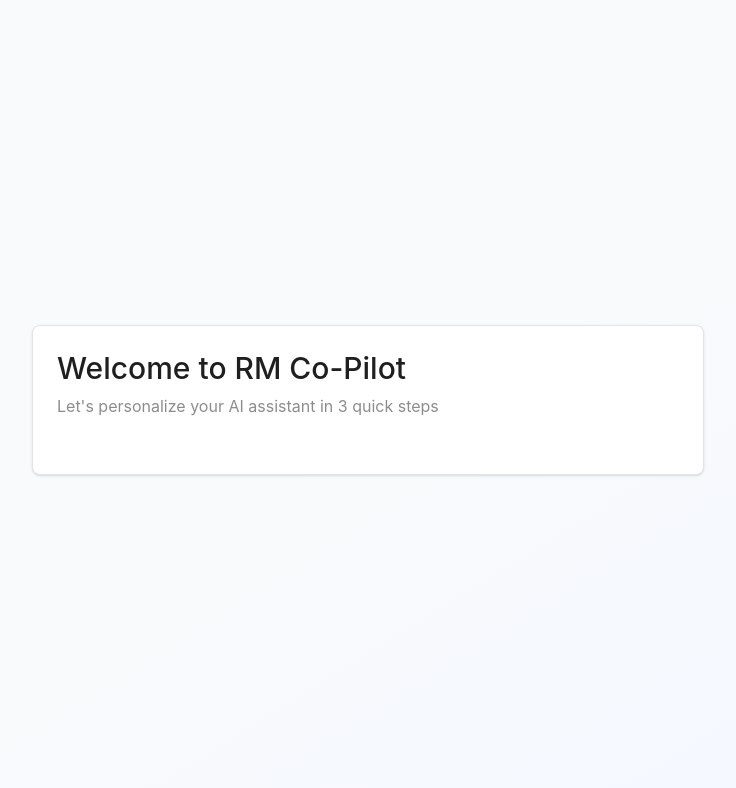
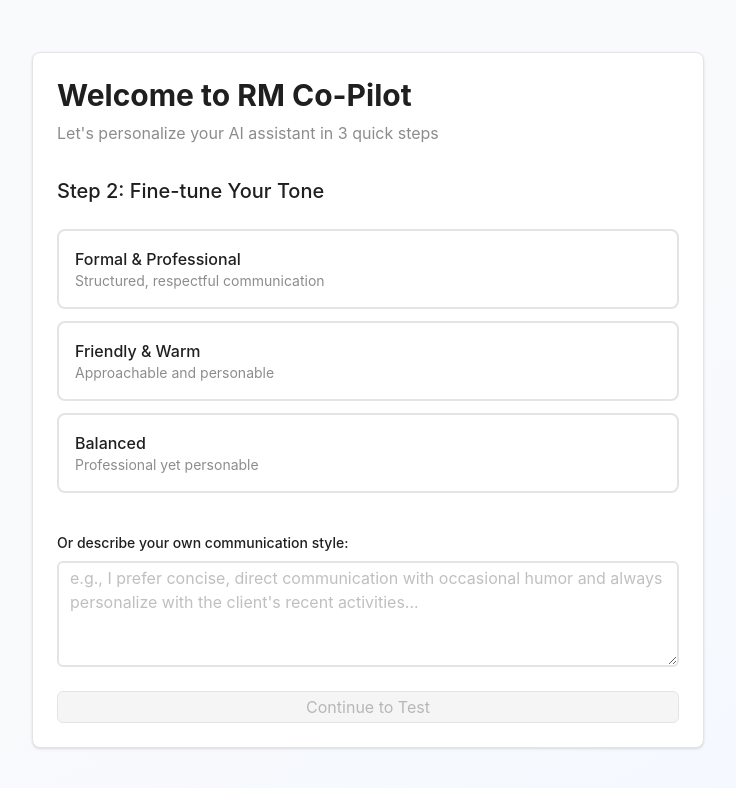
Before and after one commit to HoangHoang1408/vpbank-challenge-agentify, a Next.js app in the folder agentify-web/: page / in a window 1280 px wide. Both pictures are taken after a click on the element 640 px from the left and 409 px from the top of the page. Shown: the top 788 px of the page, without its empty margins (272-1008 px from the left). Built offline with nearby package versions, Linux system fonts and the light colour scheme; what @ant-design/nextjs-registry would draw is missing.

Commit message:
feat: add choose tone

```diff
--- a/agentify-web/app/_components/ChooseMethod.tsx
+++ b/agentify-web/app/_components/ChooseMethod.tsx
@@ -24,7 +24,7 @@ const ChooseMethod: FC<Props> = ({ handleMethodSelect }) => {
           onClick={() => handleMethodSelect('email')}
         >
           <div className="flex gap-4">
-            <LuMail size={32} />
+            <LuMail className="w-8 h-8" />
             <div>
               <Title level={4} className="mb-1!">
                 Connect Email
@@ -41,7 +41,7 @@ const ChooseMethod: FC<Props> = ({ handleMethodSelect }) => {
           onClick={() => handleMethodSelect('tone')}
         >
           <div className="flex gap-4">
-            <LuMessageSquare size={32} className="text-primary" />
+            <LuMessageSquare className="w-8 h-8 text-primary" />
             <div>
               <Title level={4} className="mb-1!">
                 Choose Communication Tone
--- /dev/null
+++ b/agentify-web/app/_components/ChooseTone.tsx
@@ -0,0 +1,115 @@
+'use client';
+
+import { cn } from '@/lib/utils';
+import { Method, Step } from '@/types';
+import { Button, Card, Input, Typography } from 'antd';
+import { type FC } from 'react';
+import { LuCircleCheck } from 'react-icons/lu';
+
+const { Title, Paragraph } = Typography;
+const { TextArea } = Input;
+
+const TONE_OPTIONS = [
+  {
+    id: 'formal',
+    label: 'Formal & Professional',
+    description: 'Structured, respectful communication',
+  },
+  {
+    id: 'friendly',
+    label: 'Friendly & Warm',
+    description: 'Approachable and personable',
+  },
+  {
+    id: 'balanced',
+    label: 'Balanced',
+    description: 'Professional yet personable',
+  },
+];
+
+interface Props {
+  method: Method | null;
+  selectedTone: string;
+  setSelectedTone: (tone: string) => void;
+  customTone: string;
+  setCustomTone: (tone: string) => void;
+  setStep: (step: Step) => void;
+}
+
+const ChooseTone: FC<Props> = ({
+  method,
+  selectedTone,
+  setSelectedTone,
+  customTone,
+  setCustomTone,
+  setStep,
+}) => {
+  return (
+    <div className="space-y-6!">
+      <Title level={4} className="text-xl">
+        Step 2:{' '}
+        {method === 'email'
+          ? 'Fine-tune Your Tone'
+          : 'Select Your Communication Style'}
+      </Title>
+
+      <div className="space-y-3">
+        {TONE_OPTIONS.map((option) => (
+          <Card
+            size="small"
+            key={option.id}
+            className={cn(
+              'p-1 cursor-pointer transition-all border-2',
+              selectedTone === option.id
+                ? 'border-primary bg-primary/5'
+                : 'hover:border-primary/50',
+            )}
+            onClick={() => setSelectedTone(option.id)}
+          >
+            <div className="flex items-center justify-between">
+              <div>
+                <Title level={4} className="font-medium text-base mb-0!">
+                  {option.label}
+                </Title>
+                <Paragraph type="secondary" className="text-sm mb-0!">
+                  {option.description}
+                </Paragraph>
+              </div>
+              {selectedTone === option.id && (
+                <LuCircleCheck className="w-5 h-5 text-primary" />
+              )}
+            </div>
+          </Card>
+        ))}
+      </div>
+
+      <div className="pt-4">
+        <label className="text-sm font-medium mb-2 block">
+          Or describe your own communication style:
+        </label>
+        <TextArea
+          className="border-2"
+          value={customTone}
+          onChange={(e) => {
+            setCustomTone(e.target.value);
+            setSelectedTone('');
+          }}
+          placeholder="e.g., I prefer concise, direct communication with occasional humor and always personalize with the client's recent activities..."
+          rows={4}
+        />
+      </div>
+
+      <Button
+        block
+        type="primary"
+        onClick={() => setStep('test')}
+        disabled={!selectedTone && !customTone}
+        className="text-white! disabled:text-[#00000040]!"
+      >
+        Continue to Test
+      </Button>
+    </div>
+  );
+};
+
+export default ChooseTone;
--- a/agentify-web/app/_components/Onboarding.tsx
+++ b/agentify-web/app/_components/Onboarding.tsx
@@ -4,12 +4,15 @@ import { Method, Step } from '@/types';
 import { Card, Typography } from 'antd';
 import { useState, type FC } from 'react';
 import ChooseMethod from './ChooseMethod';
+import ChooseTone from './ChooseTone';
 
 const { Title, Paragraph } = Typography;
 
 const Onboarding: FC = () => {
   const [step, setStep] = useState<Step>('method');
   const [method, setMethod] = useState<Method | null>(null);
+  const [selectedTone, setSelectedTone] = useState<string>('');
+  const [customTone, setCustomTone] = useState('');
 
   const handleMethodSelect = (selectedMethod: Method) => {
     setMethod(selectedMethod);
@@ -20,7 +23,7 @@ const Onboarding: FC = () => {
     <div className="flex min-h-screen items-center justify-center">
       <Card className="shadow-sm w-full max-w-2xl">
         <div className="mb-8">
-          <Title level={2} className="mb-2! text-3xl">
+          <Title level={2} className="mb-2! text-3xl font-bold!">
             Welcome to RM Co-Pilot
           </Title>
           <Paragraph type="secondary">
@@ -31,6 +34,17 @@ const Onboarding: FC = () => {
         {step === 'method' && (
           <ChooseMethod handleMethodSelect={handleMethodSelect} />
         )}
+
+        {step === 'tone' && (
+          <ChooseTone
+            method={method}
+            selectedTone={selectedTone}
+            setSelectedTone={setSelectedTone}
+            customTone={customTone}
+            setCustomTone={setCustomTone}
+            setStep={setStep}
+          />
+        )}
       </Card>
     </div>
   );
--- a/agentify-web/app/globals.css
+++ b/agentify-web/app/globals.css
@@ -7,6 +7,6 @@
 @theme {
   --color-primary: #1167ff;
 
-  --color-background: hsl(210 25% 98%);
-  --color-foreground: hsl(220 70% 12%);
+  --color-background: #f9fafb;
+  --color-foreground: #091734;
 }
```
